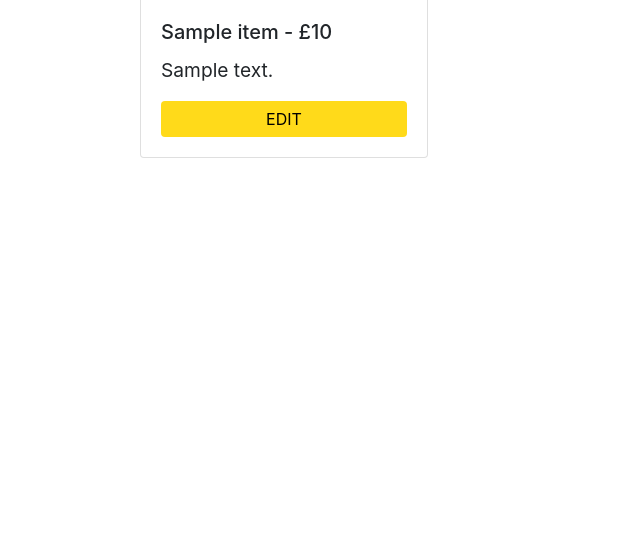
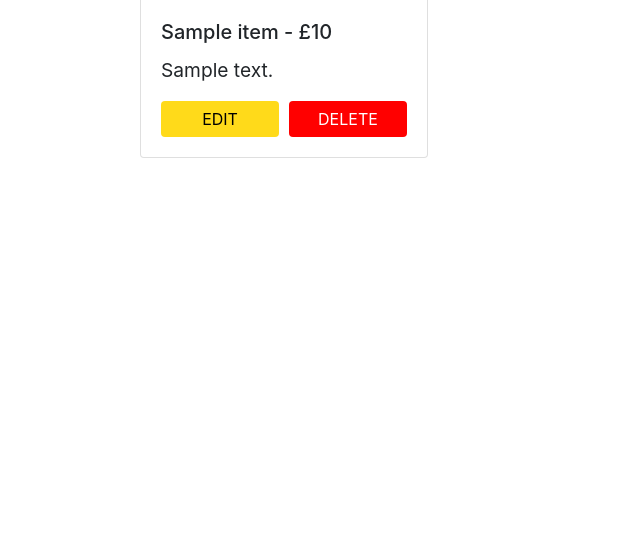
Before and after one commit to Redmorgan/advanced-development-assignment, a Python web app: template templates/admin.html in a window 1280 px wide. Shown: the part 165-717 px from the top of the page, without its empty margins (0-640 px from the left). Run offline with Jinja, Linux system fonts and the light colour scheme; the template is opened without the code that fills it: most values are stand-ins (such as "Sample title", 1, 10 or a date in 2020); some libraries are stand-ins or nearby versions.

Commit message:
feat(delete product): a product can be deleted from the catalogue

```diff
--- a/templates/admin.html
+++ b/templates/admin.html
@@ -9,7 +9,7 @@
 
         <button onclick="openAddProductOverlay()" style="width:200px; height:50px; margin-left:87%; background-color:#FFDA1A; border-radius: 10px; cursor: pointer; border-color:#FFDA1A; font-size: 20px; font-weight: bold; outline: none;">Add New Product</button>
 
-        <div style="width: 100%; height:80%; display:flex; flex-wrap: wrap; flex-direction: row; align-content: flex-start; padding-top: 10px;">
+        <div style="width: 100%; height:85%; display:flex; flex-wrap: wrap; flex-direction: row; align-content: flex-start; margin-top: 10px; overflow-y: auto;">
 
             {% for item in products %}
 
@@ -23,8 +23,11 @@
 
                         <p class="card-text">{{item['desc']}}</p>
 
-                        <button type="button" onclick="openEditProductOverlay()" class="btn btn-primary border-0" style="width: 100%; outline:none; background-color:#FFDA1A; color:#000000">EDIT</button>
+                        <div style="display: flex; flex-direction: row;">
+                            <button type="button" onclick="openEditProductOverlay()" class="btn btn-primary border-0" style="width: 48%; outline:none; background-color:#FFDA1A; color:#000000">EDIT</button>
+                            <button type="button" id="{{item['id']}}" onclick="openDeleteProductOverlay(this.id)" class="btn btn-primary border-0" style="width: 48%; margin-left:4%; outline:none; background-color:red; color:#ffffff">DELETE</button>
 
+                        </div>
                     </div>
                 </div>
 
@@ -33,6 +36,7 @@
         </div>
 
     </div>
+
 </div>
 
 <div id="productInputOverlay" style="position:fixed; display: none; width: 100%; height:100%; top:0; left:0; right:0; bottom:0; background-color: rgba(0,0,0,0.5); z-index: 1031; align-items: center; justify-content: center;">
@@ -85,6 +89,30 @@
 
 </div>
 
+<div id="deleteProductOverlay" style="position:fixed; display: none; width: 100%; height:100%; top:0; left:0; right:0; bottom:0; background-color: rgba(0,0,0,0.5); z-index: 1031; align-items: center; justify-content: center;">
+
+    <div id="deleteProductWrapper" style="position:relative; width:480px; height:350px; background-color: white; border-radius:10px">
+
+        <img src="https://i.imgur.com/l9ziZ90.png" alt="" style="width:30px; height:30px; position: absolute; top:10px; right:10px; cursor: pointer;" onclick="closeDeleteProductOverlay()"/>
+
+        <div style="display: flex; justify-content: center; align-items: center; flex-direction: column;">
+
+            <img style="height:70px; width:70px; margin-top:10%" src="https://i.imgur.com/8bOfEzr.png"/>
+
+            <h3 id="deleteProductHeader" style="width:80%; text-align: center; margin-top: 5%;">Are you sure you want to delete this product?</h3>
+
+            <form id="deleteProductForm" style="width:100%; display:flex; justify-content: center; align-items: center; margin-top: 10%;" method="POST">
+
+                <input style="width: 30%; height:40px; outline:none; background-color:red; color:#ffffff; border:0; border-radius: 5px; cursor: pointer;;" type="submit" value="DELETE"/>
+
+            </form>
+
+        </div>
+
+    </div>
+
+</div>
+
 <script>
 
     const actualBtn = document.getElementById('productImageUpload');
@@ -107,7 +135,6 @@
         document.getElementById("updateProduct_btn").style.display = "none";
 
         document.getElementById("productForm").action = "/admin/create";
-
     }
 
     function closeAddProductOverlay() {
@@ -122,6 +149,20 @@
         document.getElementById("updateProduct_btn").style.display = "block";
     }
 
+    function openDeleteProductOverlay(id) {
+
+        document.getElementById("deleteProductOverlay").style.display = "flex";
+
+        document.getElementById("deleteProductForm").action = `/admin/delete/${id}`;
+
+    }
+
+    function closeDeleteProductOverlay() {
+
+        document.getElementById("deleteProductOverlay").style.display = "none";
+
+    }
+
 </script>
 
 {% endblock %}
```
Also changed, not shown: main.py (+27 -14 lines). Lines whose indentation alone changed are shown as unchanged.
